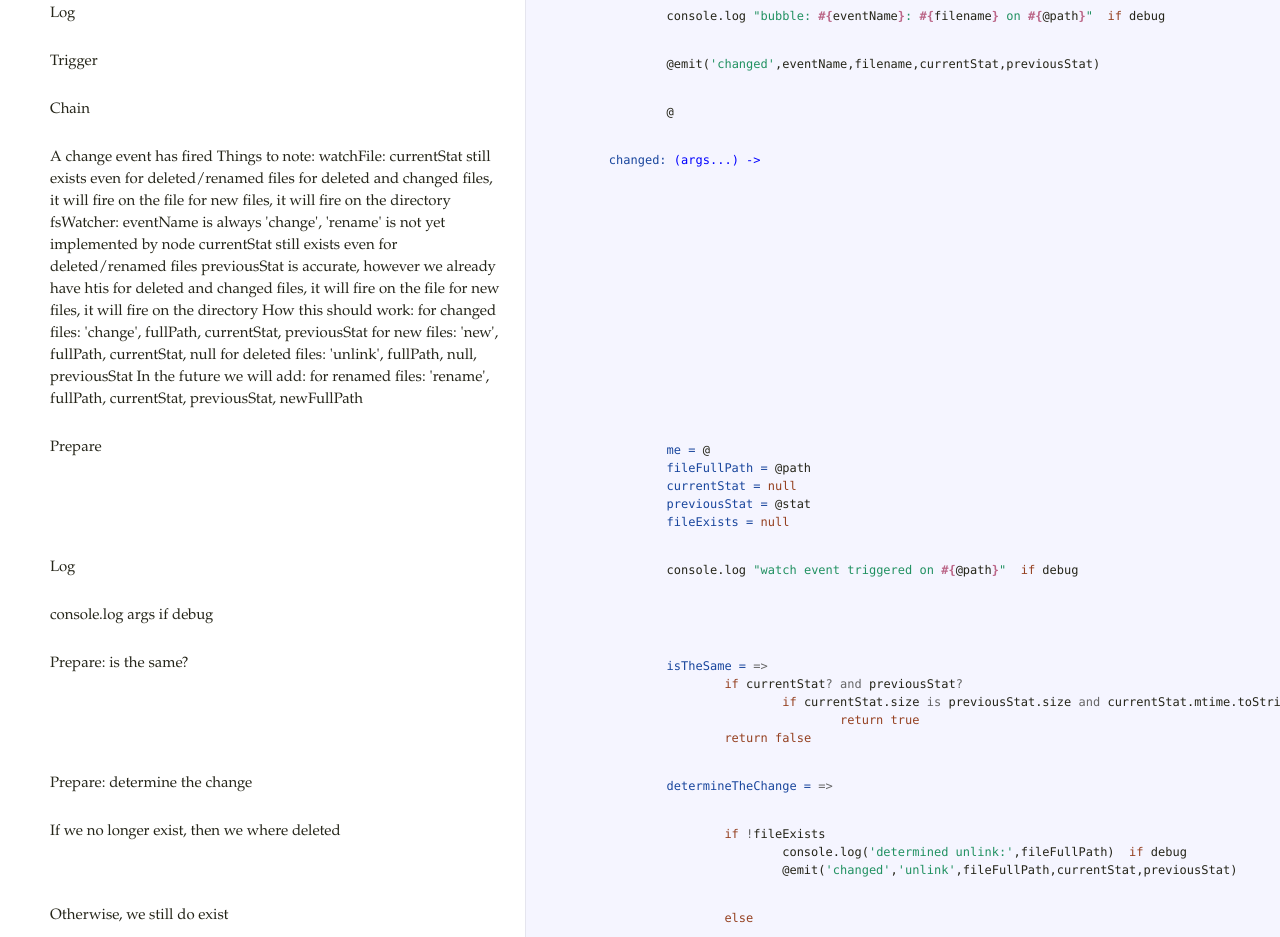
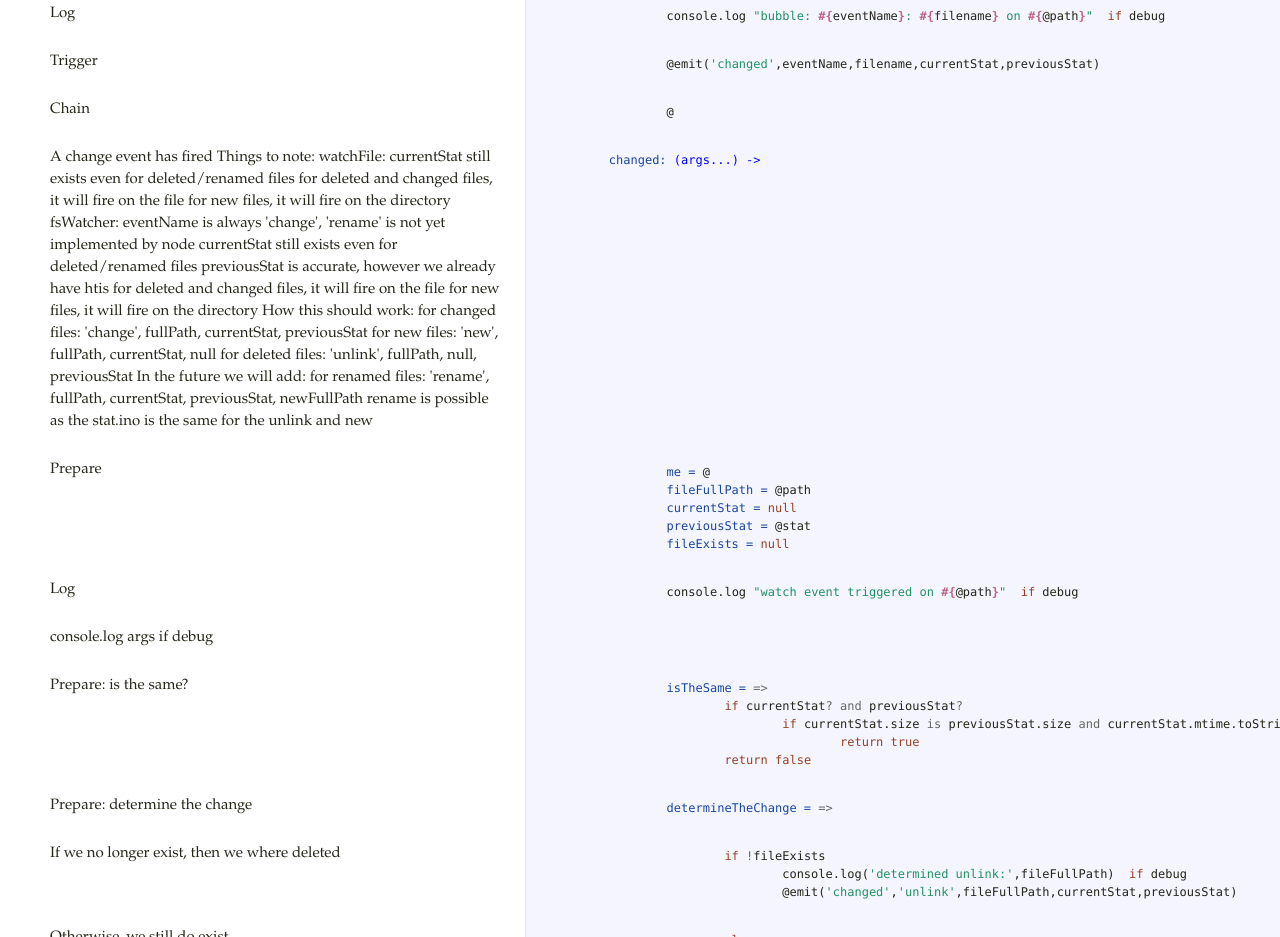
Before and after one commit to bevry/watchr, a website: page docs/watchr.html in a window 1280 px wide. Shown: the part 2569-3506 px from the top of the page. Drawn offline with Linux system fonts and the light colour scheme.

Commit message:
Re-generated docs

```diff
--- a/docs/watchr.html
+++ b/docs/watchr.html
@@ -55,7 +55,8 @@ for changed files: 'change', fullPath, currentStat, previousStat
 for new files:     'new',    fullPath, currentStat, null
 for deleted files: 'unlink', fullPath, null,        previousStat
 In the future we will add:
-for renamed files: 'rename', fullPath, currentStat, previousStat, newFullPath</p>             </td>             <td class="code">               <div class="highlight"><pre>	<span class="nv">changed: </span><span class="nf">(args...) -&gt;</span></pre></div>             </td>           </tr>                               <tr id="section-37">             <td class="docs">               <div class="pilwrap">                 <a class="pilcrow" href="#section-37">&#182;</a>               </div>               <p>Prepare</p>             </td>             <td class="code">               <div class="highlight"><pre>		<span class="nv">me = </span><span class="nx">@</span>
+for renamed files: 'rename', fullPath, currentStat, previousStat, newFullPath
+rename is possible as the stat.ino is the same for the unlink and new</p>             </td>             <td class="code">               <div class="highlight"><pre>	<span class="nv">changed: </span><span class="nf">(args...) -&gt;</span></pre></div>             </td>           </tr>                               <tr id="section-37">             <td class="docs">               <div class="pilwrap">                 <a class="pilcrow" href="#section-37">&#182;</a>               </div>               <p>Prepare</p>             </td>             <td class="code">               <div class="highlight"><pre>		<span class="nv">me = </span><span class="nx">@</span>
 		<span class="nv">fileFullPath = </span><span class="nx">@path</span>
 		<span class="nv">currentStat = </span><span class="kc">null</span>
 		<span class="nv">previousStat = </span><span class="nx">@stat</span>
```
